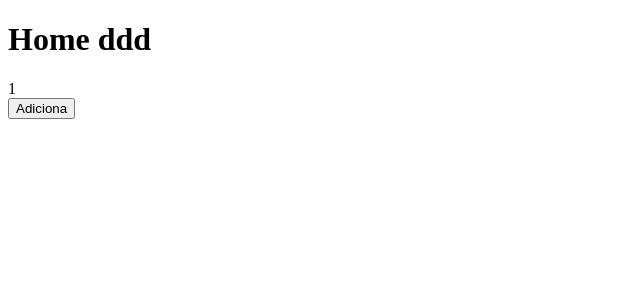
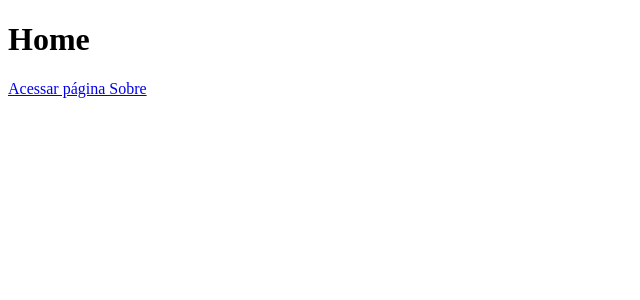
Before and after one commit to jgsitaqui/teste-ideia, a Next.js app: page / in a window 1280 px wide. Shown: the top 300 px of the page, without its empty margins (0-640 px from the left). Built offline with nearby package versions, Linux system fonts and the light colour scheme.

Commit message:
teste de Link1

```diff
--- a/pages/index.js
+++ b/pages/index.js
@@ -1,23 +1,13 @@
-import { useState } from 'react';
+import Link from 'next/link';
 
 function Home() {
-    return (
-        <div>
-            <h1> Home ddd </h1>
-            <Contador />
-        </div>
-    )
+    return (<div>
+        <h1>Home</h1>
+
+        <Link href="/sobre">
+            <a>Acessar página Sobre</a>
+        </Link>
+    </div>)
 }
-function Contador() {
-    const [contador, setContador] = useState(1);
-    function adicionarContador() {
-        setContador(contador + 1);
-    }
-    return (
-        <div>
-            <div>{contador}</div>
-            <button onClick={adicionarContador}>Adiciona</button>
-        </div>
-    )
-}
+
 export default Home
```
Also changed, not shown: package.json (+5 -5 lines), pages/sobre.js (added, +13 -0 lines), pages/tempo.js (added, +27 -0 lines), 1 other file (tests, documents, lock files or other folders).
